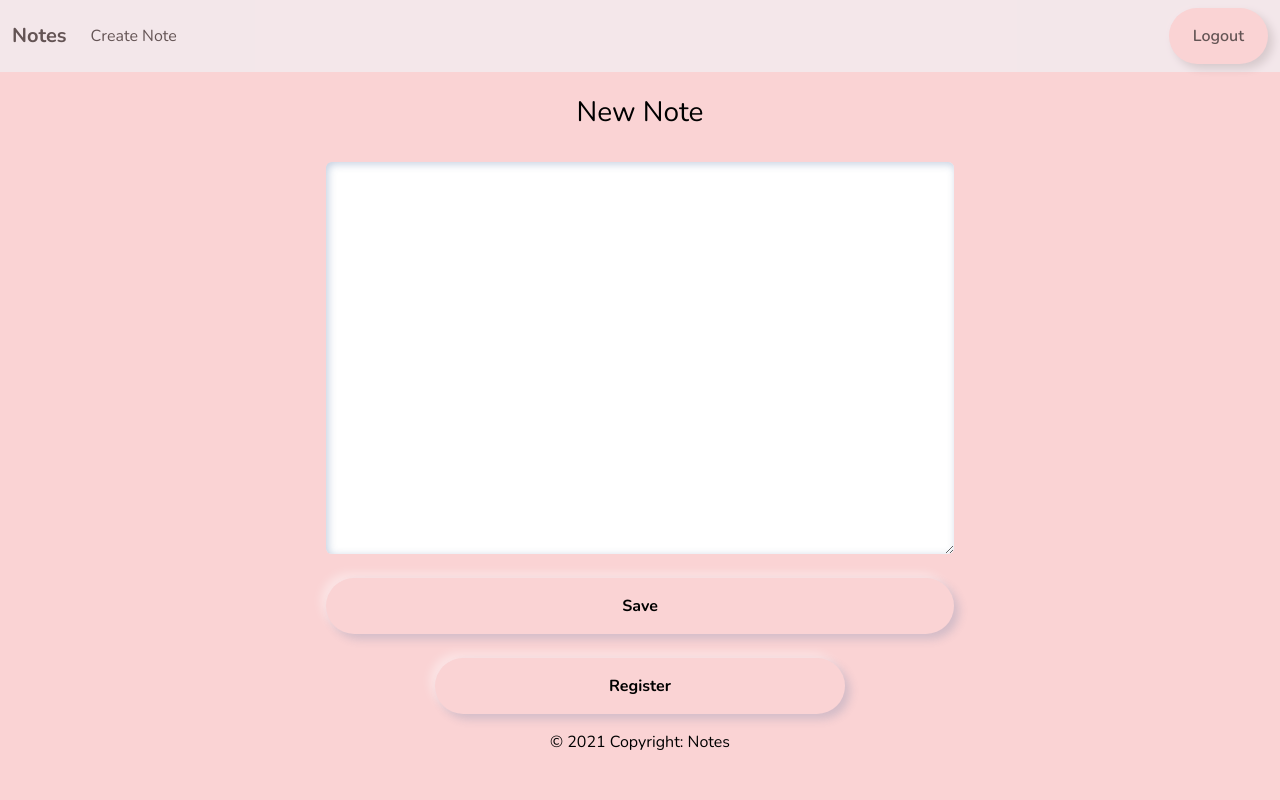
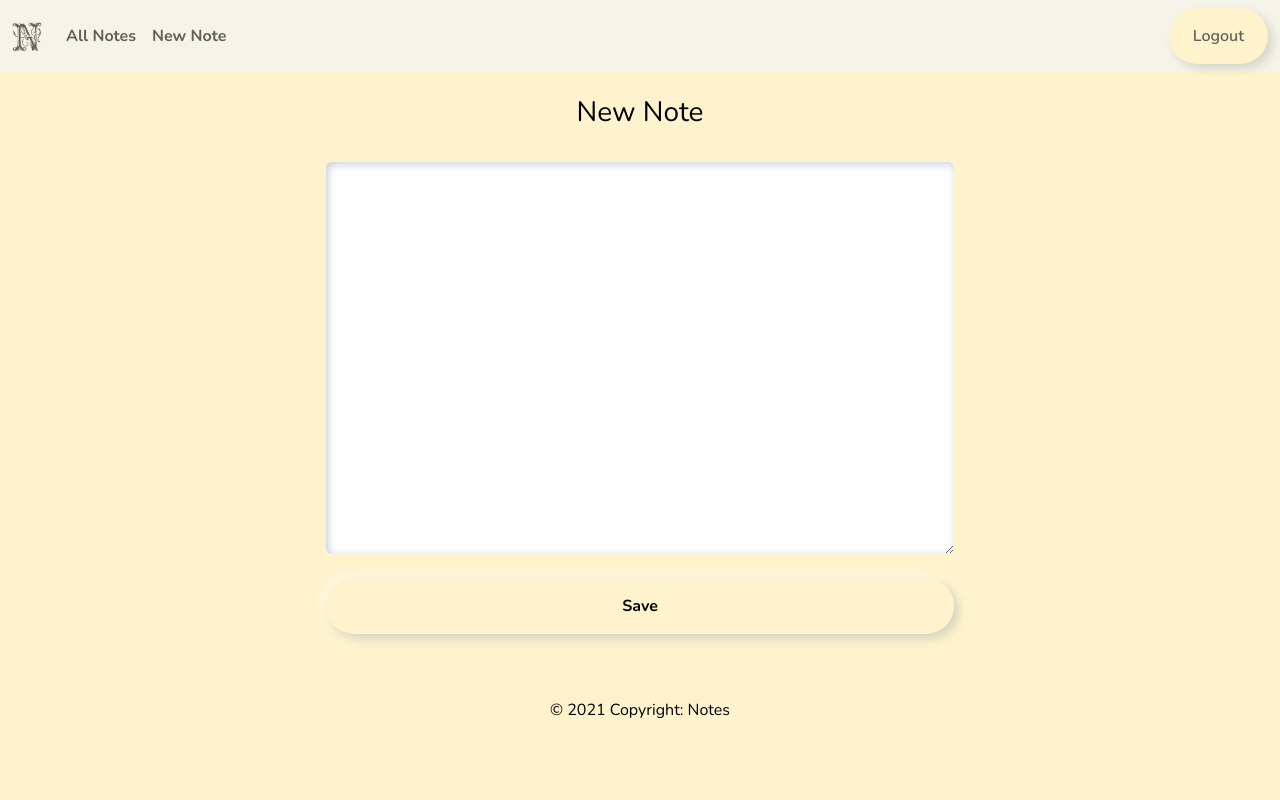
Before and after one commit to Lakshmikittur/Flask-Notes, a Flask app: page /notes/newnote in a window 1280 px wide. Run offline with Flask 2, Linux system fonts and the light colour scheme; the visitor is signed in with stand-in values (Sample User, id 1); some libraries are stand-ins or nearby versions.

Commit message:
Updated All UIs except userNotes

```diff
--- a/app/accounts/routesWeb.py
+++ b/app/accounts/routesWeb.py
@@ -50,7 +50,6 @@
                     flash('Username/Password Invalid','danger')
             else:
                 flash('Username/Password Invalid','danger')
-        print(form.email.errors)
         return render_template('accounts/login.html', title="login", form=form, themeColor = random.choice(myColors))
 
 
@@ -58,7 +57,8 @@
 @login_required
 def usernotes():
     user = accounts_common_helpers.get_user_from_username(current_user.username)
-    return render_template('notes/user_notes.html', noteobjs = user.notes, themeColor = random.choice(myColors))
+    random.shuffle(myColors)
+    return render_template('notes/user_notes.html', noteobjs = user.notes, themeColor = random.choice(myColors), myColors = myColors, totalNotes = len(user.notes))
 
 @accounts_web_router.route('/logout',methods=["GET"])
 @login_required
--- a/app/notes/routesWeb.py
+++ b/app/notes/routesWeb.py
@@ -18,7 +18,7 @@
 def newnote():
     if request.method == 'GET':
         form = NoteForm()
-        return render_template('notes/newnote.html',form=form, title='New Note', themeColor = random.choice(myColors))
+        return render_template('notes/newnote.html',form=form, title='New Note', themeColor = random.choice(myColors), MyHeading="New Note")
     else:
         form = NoteForm()
         if form.validate_on_submit():
@@ -29,7 +29,7 @@
                 return redirect(url_for('notesweb.note', note_id = noteobj.id))
             else:
                 flash('Unable to add new note','danger')
-        return render_template('notes/newnote.html',form=form, title='New Note', themeColor = random.choice(myColors))
+        return render_template('notes/newnote.html',form=form, title='New Note', themeColor = random.choice(myColors), MyHeading="New Note")
 
 
 @notes_web_router.route('/note/<int:note_id>')
@@ -59,12 +59,11 @@
             editnote = notes_common_helpers.editnote(note_id, form.content.data)
             if editnote == True:
                 flash("Your note has been updated",'success')
-                x = [print(note.content) for note in current_user.notes]
                 return redirect(url_for('notesweb.note', note_id= note_id))
             else:
                 flash("This note does not exist")
 
-    return render_template('notes/newnote.html',title='Edit Note',form=form,themeColor = random.choice(myColors))
+    return render_template('notes/newnote.html',title='Edit Note',form=form,themeColor = random.choice(myColors), MyHeading="Edit Note")
 
 
 @notes_web_router.route('/note/<int:note_id>/delete', methods=["GET"])
@@ -74,12 +73,6 @@
 
     if not notes_common_helpers.checknoteidbyauthorid(current_user.id, note_id):
         abort(403) #http response for forbidden route
-
-    #form = PostForm()
-    #noteobj = notes_common_helpers.getnotebyId(note_id)
-    # form.title.data = noteobj.title
-    # form.content.data = noteobj.content
-
     notes_common_helpers.deletenote(note_id)
     flash("Your Note is Deleted",'success')
     return redirect(url_for('accountsweb.usernotes'))
--- a/app/templates/layout.html
+++ b/app/templates/layout.html
@@ -40,9 +40,14 @@
     <nav class="navbar navbar-expand-lg navbar-light bg-light" style="opacity: 0.6;">
       <div class="container-fluid">
         {% if current_user.is_authenticated %}
-          <a class="navbar-brand" href="{{url_for('accountsweb.usernotes')}}" style="color: #000000;"><strong>Notes</strong></a>
+          <a class="navbar-brand" href="{{url_for('accountsweb.usernotes')}}" style="color: #000000;">
+            <img src="/static/N.png" alt="" width="30" height="30" class="d-inline-block align-text-top">
+          </a>
         {% else %}
-          <a class="navbar-brand" href="{{url_for('accountsweb.login')}}" style="color: #000000;"><strong>Notes</strong></a>
+          <a class="navbar-brand" href="{{url_for('accountsweb.login')}}" style="color: #000000;">
+            <img src="/static/N.png" alt="" width="30" height="30" class="d-inline-block align-text-top">
+            <strong style="font-family: 'pango-regular';">otes</strong>
+            </a>
         {% endif %}
         <button class="navbar-toggler" type="button" data-bs-toggle="collapse" data-bs-target="#navbarColor01" aria-controls="navbarColor01" aria-expanded="false" aria-label="Toggle navigation">
           <span class="navbar-toggler-icon"></span>
@@ -52,7 +57,10 @@
           <ul class="navbar-nav me-auto">
             {% if current_user.is_authenticated %}
               <li class="nav-item">
-                <a class="nav-link" href="{{url_for('notesweb.newnote')}}" style="color:#000000;">Create Note</a>
+                <a class="nav-link" href="{{url_for('accountsweb.usernotes')}}" style="color:#000000;"><strong>All Notes</strong></a>
+              </li>
+              <li class="nav-item">
+                <a class="nav-link" href="{{url_for('notesweb.newnote')}}" style="color:#000000;"><strong>New Note</strong></a>
               </li>
             {% endif %}
           </ul>
--- a/app/templates/notes/newnote.html
+++ b/app/templates/notes/newnote.html
@@ -2,13 +2,13 @@
 
 {% block content%}
 <br/>
-<h3 class="text-center" style="color: #000000;">New Note</h3>
+<h3 class="text-center" style="color: #000000;">{{MyHeading}}</h3>
 <form method="post" action="">
     {{ form.hidden_tag() }}
     <div class="row justify-content-center">
         <div class="col-6">
             <div class="form-group mt-4">
-                {{ form.content(class='form-control', rows=15, style='background-color:#FFFFFF;') }}
+                {{ form.content(class='form-control', rows=15, style='background-color:#FFFFFF;color:#000000') }}
                 {% for error in form.content.errors %}
                     <span class="text-danger"><small>{{ error }}</small></span>
                 {% endfor %}
@@ -22,9 +22,5 @@
     </div>
 </form>
 <br/>
-<div class="row justify-content-center">
-    <div class="col-4">
-        <a class='btn btn-danger', style='width:100%;font-weight:bold;' href="{{url_for('accountsweb.register')}}">Register</a>
-    </div>
-</div>
+<br/>
 {% endblock %}
```
Also changed, not shown: app/templates/notes/note.html (+34 -12 lines), app/templates/notes/user_notes.html (+48 -7 lines), app/static/N.png (added).
